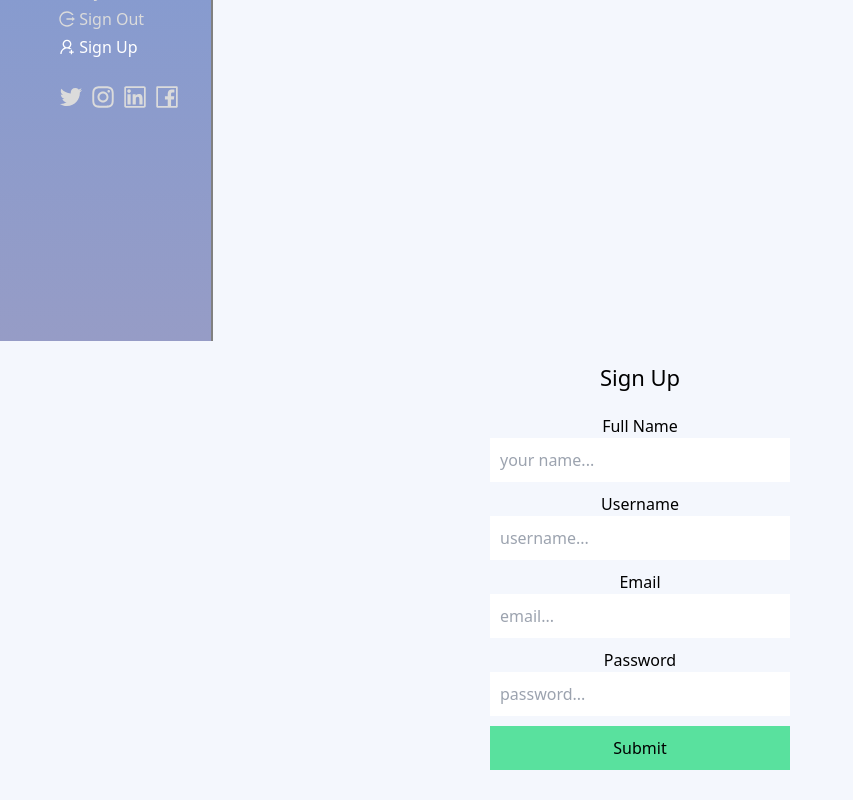
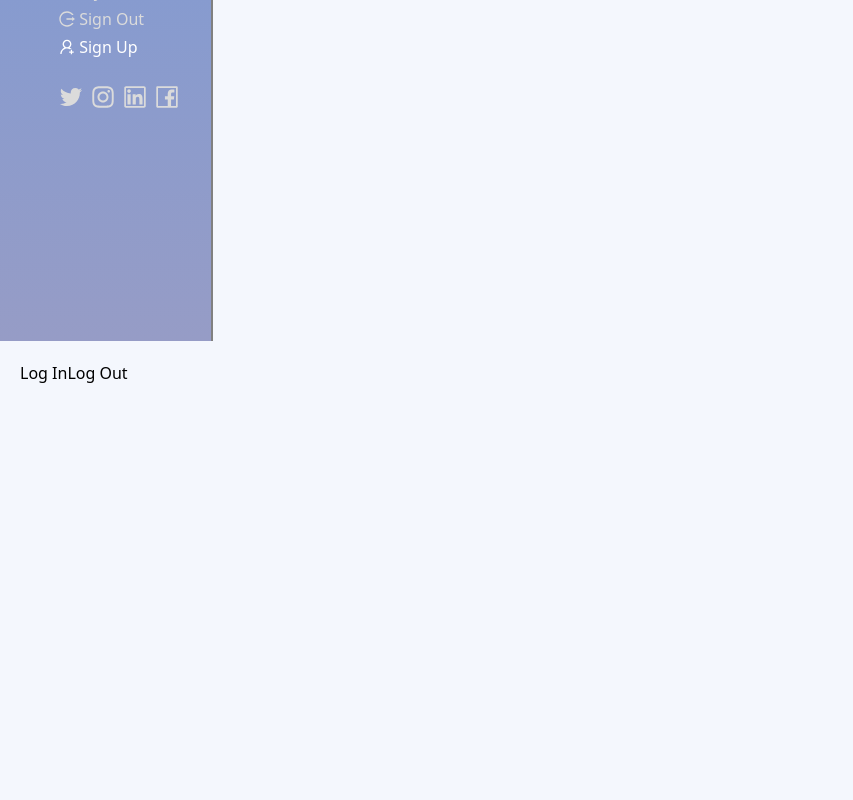
Before and after one commit to Trevor-Fagan/Mojito, a React (Create React App) app in the folder client/: page /sign_up in a window 1280 px wide. Shown: the part 459-1259 px from the top of the page, without its empty margins (0-853 px from the left). After the commit the page ends 864 px from the top, so only its background shows below. Built offline with nearby package versions, Linux system fonts and the light colour scheme.

Commit message:
User authentication added through auth0

```diff
--- a/client/package.json
+++ b/client/package.json
@@ -3,6 +3,7 @@
   "version": "0.1.0",
   "private": true,
   "dependencies": {
+    "@auth0/auth0-react": "^1.9.0",
     "@testing-library/jest-dom": "^5.16.1",
     "@testing-library/react": "^12.1.2",
     "@testing-library/user-event": "^13.5.0",
--- /dev/null
+++ b/client/src/components/LoginButton.js
@@ -0,0 +1,10 @@
+import React from "react";
+import { useAuth0 } from "@auth0/auth0-react";
+
+const LoginButton = () => {
+  const { loginWithRedirect } = useAuth0();
+
+  return <button onClick={() => loginWithRedirect()}>Log In</button>;
+};
+
+export default LoginButton;
--- /dev/null
+++ b/client/src/components/LogoutButton.js
@@ -0,0 +1,14 @@
+import React from "react";
+import { useAuth0 } from "@auth0/auth0-react";
+
+const LogoutButton = () => {
+  const { logout } = useAuth0();
+
+  return (
+    <button onClick={() => logout({ returnTo: window.location.origin })}>
+      Log Out
+    </button>
+  );
+};
+
+export default LogoutButton;
--- a/client/src/index.js
+++ b/client/src/index.js
@@ -1,10 +1,18 @@
-import React from 'react';
-import ReactDOM from 'react-dom';
-import App from './App';
+import React from "react";
+import ReactDOM from "react-dom";
+import App from "./App";
+import { Auth0Provider } from "@auth0/auth0-react";
+
+const domain = process.env.REACT_APP_AUTH0_DOMAIN;
+const clientId = process.env.REACT_APP_AUTHO0_CLIENT_ID;
 
 ReactDOM.render(
-    <React.StrictMode>
-      <App />
-    </React.StrictMode>,
-  document.getElementById('root')
+  <Auth0Provider
+    domain={domain}
+    clientId={clientId}
+    redirectUri={window.location.origin}
+  >
+    <App />
+  </Auth0Provider>,
+  document.getElementById("root")
 );
--- a/client/src/pages/SignUp.js
+++ b/client/src/pages/SignUp.js
@@ -1,27 +1,14 @@
 import React from 'react';
 import '../styles/SignUp.css';
+import LoginButton from '../components/LoginButton';
+import LogoutButton from '../components/LogoutButton';
 
 const SignUp = () => {
+
   return <div>
       <div className='form_container'>
-        <form>
-            <h2>Sign Up</h2>
-
-            <h3>Full Name</h3>
-            <input className='text_input' type='text' placeholder='your name...'></input>
-
-            <h3>Username</h3>
-            <input className='text_input' type='text' placeholder='username...'></input>
-
-            <h3>Email</h3>
-            <input className='text_input' type='text' placeholder='email...'></input>
-
-            <h3>Password</h3>
-            <input className='text_input' type='password' placeholder='password...'></input>
-
-            <br />
-            <input className='submit_input' type='submit' value='Submit' />
-        </form>
+        <LoginButton />
+        <LogoutButton />
       </div>
   </div>;
 };
```
Also changed, not shown: 2 other files (tests, documents, lock files or other folders).
